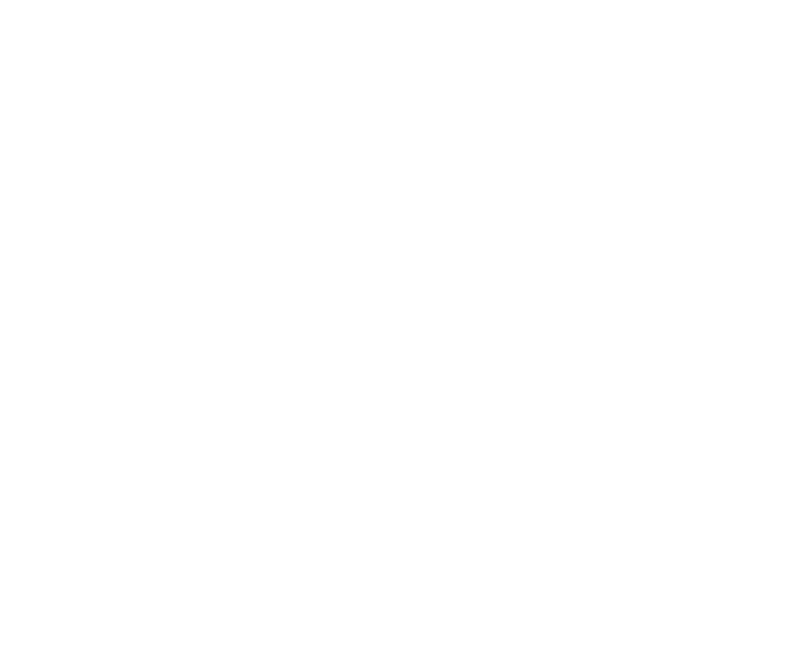
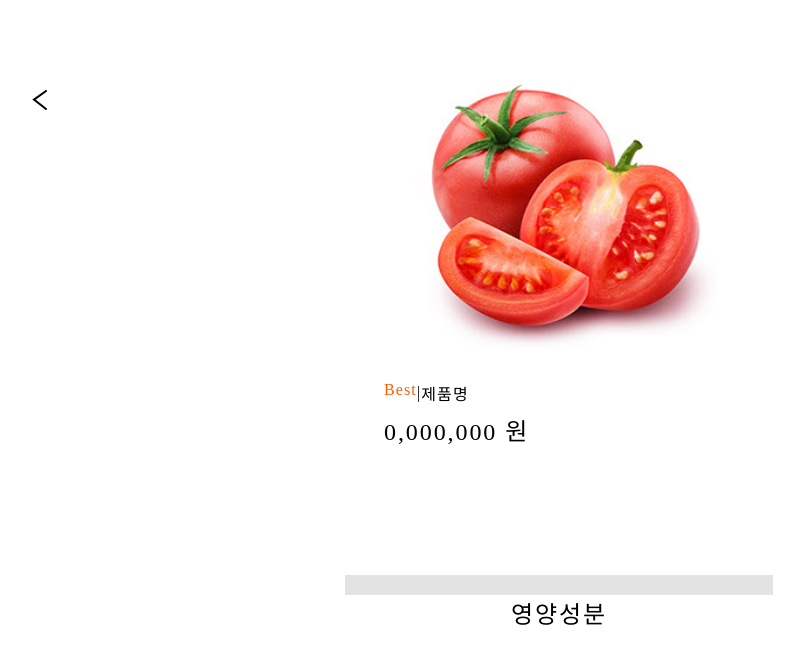
Before and after one commit to winterHomeWork/Frontend, a React (Create React App) app: page /Product in a window 1280 px wide. Before the commit this address had no page. Shown: the top 664 px of the page, without its empty margins (81-885 px from the left). Built offline with nearby package versions, Linux system fonts and the light colour scheme.

Commit message:
Add : 필터 하나만 선택가능

```diff
--- a/src/App.tsx
+++ b/src/App.tsx
@@ -5,6 +5,8 @@
 import Loading from "./pages/Loading";
 import Search from "pages/Search";
 import Main from "pages/main";
+import Filter from "pages/Filter";
+import Product from "pages/Product";
 
 function App() {
   const code = new URLSearchParams(window.location.search).get("code");
@@ -23,6 +25,8 @@
         <Route path="/search" element={<Search />} />
         <Route path="/main" element={<Main />} />
         <Route path="/kakao/callback" element={<div>콜백</div>} />
+        <Route path="/Filter" element={<Filter />} />
+        <Route path="/Product" element={<Product />} />
       </Routes>
     </Router>
   );
--- a/src/pages/Filter/index.tsx
+++ b/src/pages/Filter/index.tsx
@@ -1,5 +1,5 @@
 import * as S from "./style";
-import React, { useState } from "react";
+import React, { useState, ChangeEvent } from "react";
 import { useNavigate } from "react-router-dom";
 import back from "assets/back.svg";
 
@@ -9,15 +9,24 @@
 
 const Filter = () => {
   const navigate = useNavigate();
+  const [selectedFilter, setSelectedFilter] = useState<string | null>(null);
+
+  const selectFilter = (filter: string) => {
+    if (selectedFilter === filter) {
+      setSelectedFilter(null);
+    } else {
+      setSelectedFilter(filter);
+    }
+  };
 
   const [rangeMinValue, setRangeMinValue] = useState(fixedMin);
   const [rangeMaxValue, setRangeMaxValue] = useState(fixedMax);
 
-  const rangeMinValueHandler = (e: React.ChangeEvent<HTMLInputElement>) => {
+  const rangeMinValueHandler = (e: ChangeEvent<HTMLInputElement>) => {
     setRangeMinValue(parseInt(e.target.value));
   };
 
-  const rangeMaxValueHandler = (e: React.ChangeEvent<HTMLInputElement>) => {
+  const rangeMaxValueHandler = (e: ChangeEvent<HTMLInputElement>) => {
     setRangeMaxValue(parseInt(e.target.value));
   };
 
@@ -31,27 +40,57 @@
       </S.FilterLayout>
       <S.Filter>
         <S.FilterBox>
-          <S.PopularInput type="radio" name="popular" />
+          <S.PopularInput
+            type="radio"
+            name="filter"
+            checked={selectedFilter === "popular"}
+            onChange={() => selectFilter("popular")}
+          />
           <S.Text>인기순</S.Text>
         </S.FilterBox>
         <S.FilterBox>
-          <S.CheapInput type="radio" name="cheap" />
+          <S.CheapInput
+            type="radio"
+            name="filter"
+            checked={selectedFilter === "cheap"}
+            onChange={() => selectFilter("cheap")}
+          />
           <S.Text>저가순</S.Text>
         </S.FilterBox>
         <S.FilterBox>
-          <S.ExpenInput type="radio" name="expen" />
+          <S.ExpenInput
+            type="radio"
+            name="filter"
+            checked={selectedFilter === "expen"}
+            onChange={() => selectFilter("expen")}
+          />
           <S.Text>고가순</S.Text>
         </S.FilterBox>
         <S.FilterBox>
-          <S.TanInput type="radio" name="tan" />
+          <S.TanInput
+            type="radio"
+            name="filter"
+            checked={selectedFilter === "tan"}
+            onChange={() => selectFilter("tan")}
+          />
           <S.Text>탄수화물 함유량 순</S.Text>
         </S.FilterBox>
         <S.FilterBox>
-          <S.JibangInput type="radio" name="jibang" />
+          <S.JibangInput
+            type="radio"
+            name="filter"
+            checked={selectedFilter === "jibang"}
+            onChange={() => selectFilter("jibang")}
+          />
           <S.Text>지방 함유량 순</S.Text>
         </S.FilterBox>
         <S.FilterBox>
-          <S.SugarInput type="radio" name="sugar" />
+          <S.SugarInput
+            type="radio"
+            name="filter"
+            checked={selectedFilter === "sugar"}
+            onChange={() => selectFilter("sugar")}
+          />
           <S.Text>당류 낮은 순</S.Text>
         </S.FilterBox>
       </S.Filter>
--- /dev/null
+++ b/src/pages/Product/index.tsx
@@ -0,0 +1,31 @@
+import * as S from "./style";
+import back from "assets/back.svg";
+import { useNavigate } from "react-router-dom";
+import food from "assets/tomato.jpg";
+
+const Product = () => {
+  const navigate = useNavigate();
+  return (
+    <>
+      <S.BackImg src={back} onClick={() => navigate(`/Main`)} />
+      <S.Container>
+        <S.Header>
+          <S.Img src={food} />
+          <S.TitleBox>
+            <S.Tag>Best</S.Tag>
+            <S.Title>
+              <span>|</span> 제품명
+            </S.Title>
+          </S.TitleBox>
+          <S.Price>0,000,000 원</S.Price>
+        </S.Header>
+        <S.Box />
+        <S.MiddleBox>
+          <S.Info>영양성분</S.Info>
+        </S.MiddleBox>
+      </S.Container>
+    </>
+  );
+};
+
+export default Product;
--- /dev/null
+++ b/src/pages/Product/style.ts
@@ -0,0 +1,86 @@
+import styled from "styled-components";
+
+export const Container = styled.div`
+  display: flex;
+  align-items: center;
+  justify-content: center;
+  flex-direction: column;
+`;
+
+export const BackImg = styled.img`
+  margin-top: 7%;
+  display: flex;
+  position: absolute;
+  right: 90%;
+`;
+
+export const Header = styled.div`
+  display: flex;
+  justify-content: center;
+  align-items: start;
+  flex-direction: column;
+`;
+
+export const Img = styled.img`
+  width: 350px;
+  height: 300px;
+  margin-top: 15%;
+`;
+
+export const TitleBox = styled.div`
+  display: flex;
+  align-items: start;
+  justify-content: center;
+  margin-top: 8%;
+`;
+export const Tag = styled.p`
+  display: flex;
+  align-items: start;
+  color: #ff5c00;
+  font-family: Pretendard;
+  font-size: 16px;
+  letter-spacing: 1.12px;
+`;
+
+export const Title = styled.p`
+  display: flex;
+  align-items: center;
+  color: #000;
+  font-family: Pretendard;
+  font-size: 16px;
+  font-weight: 500;
+  letter-spacing: 1.12px;
+`;
+
+export const Price = styled.p`
+  margin-top: 2%;
+  color: #000;
+  font-family: Pretendard;
+  font-size: 24px;
+  font-weight: 500;
+  letter-spacing: 1.92px;
+`;
+
+export const Box = styled.div`
+  width: 428px;
+  height: 20px;
+  flex-shrink: 0;
+  background: #e3e3e3;
+  margin-top: 10%;
+`;
+
+export const MiddleBox = styled.div`
+  display: flex;
+  align-items: start;
+  margin-top: 5%x;
+`;
+
+export const Info = styled.p`
+  color: #000;
+  font-family: Pretendard;
+  font-size: 24px;
+  font-style: normal;
+  font-weight: 500;
+  line-height: normal;
+  letter-spacing: 1.92px;
+`;
--- a/src/pages/main/index.tsx
+++ b/src/pages/main/index.tsx
@@ -50,7 +50,7 @@
         </S.MainLayout>
       </S.MainHeader>
       <S.Main>추천 상품</S.Main>
-      <S.MainPost>
+      <S.MainPost onClick={() => navigate(`/Product`)}>
         {data.map((item, index) => {
           return (
             <S.Post key={index}>
```
Also changed, not shown: src/pages/Loading/index.tsx (+7 -7 lines).
